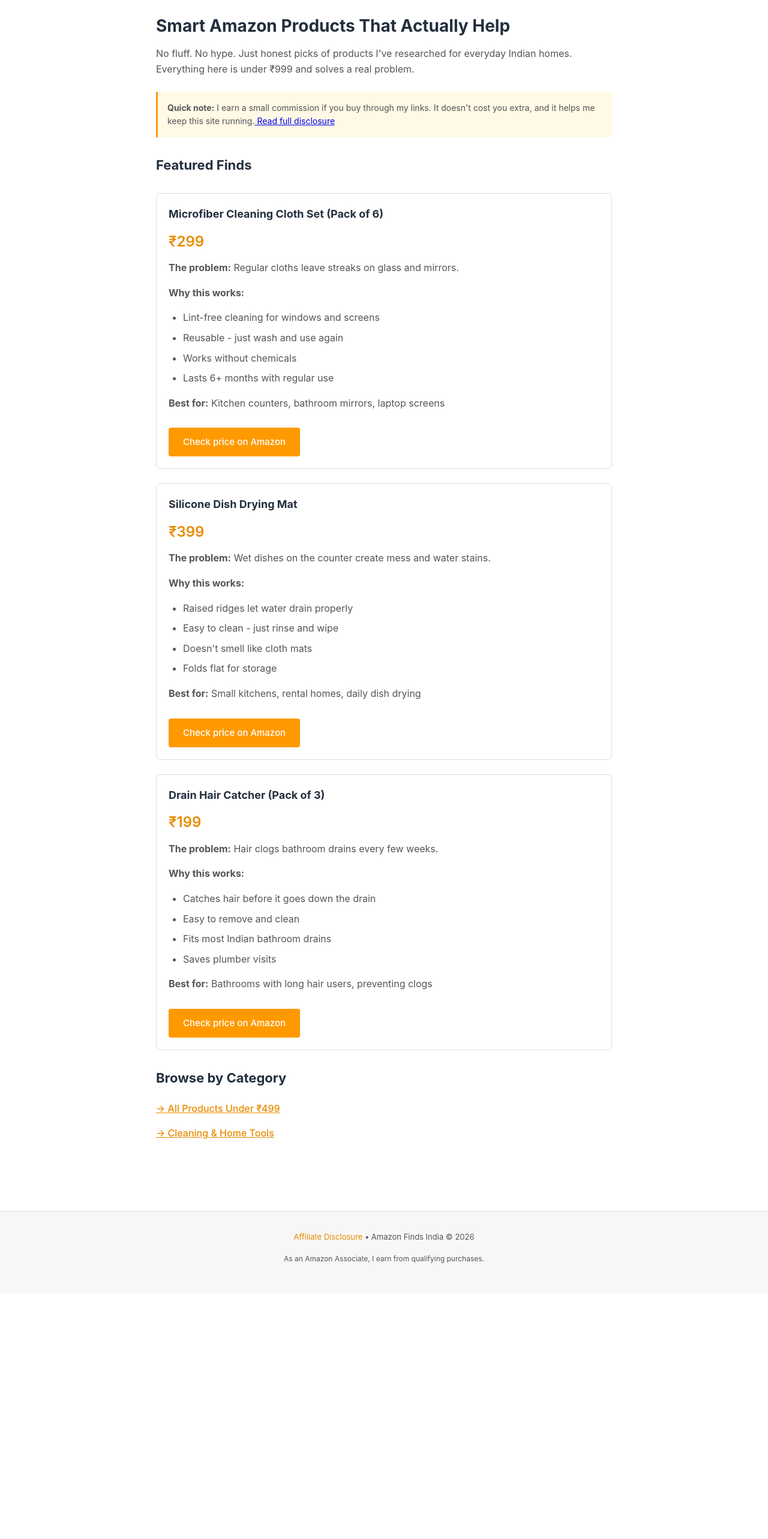
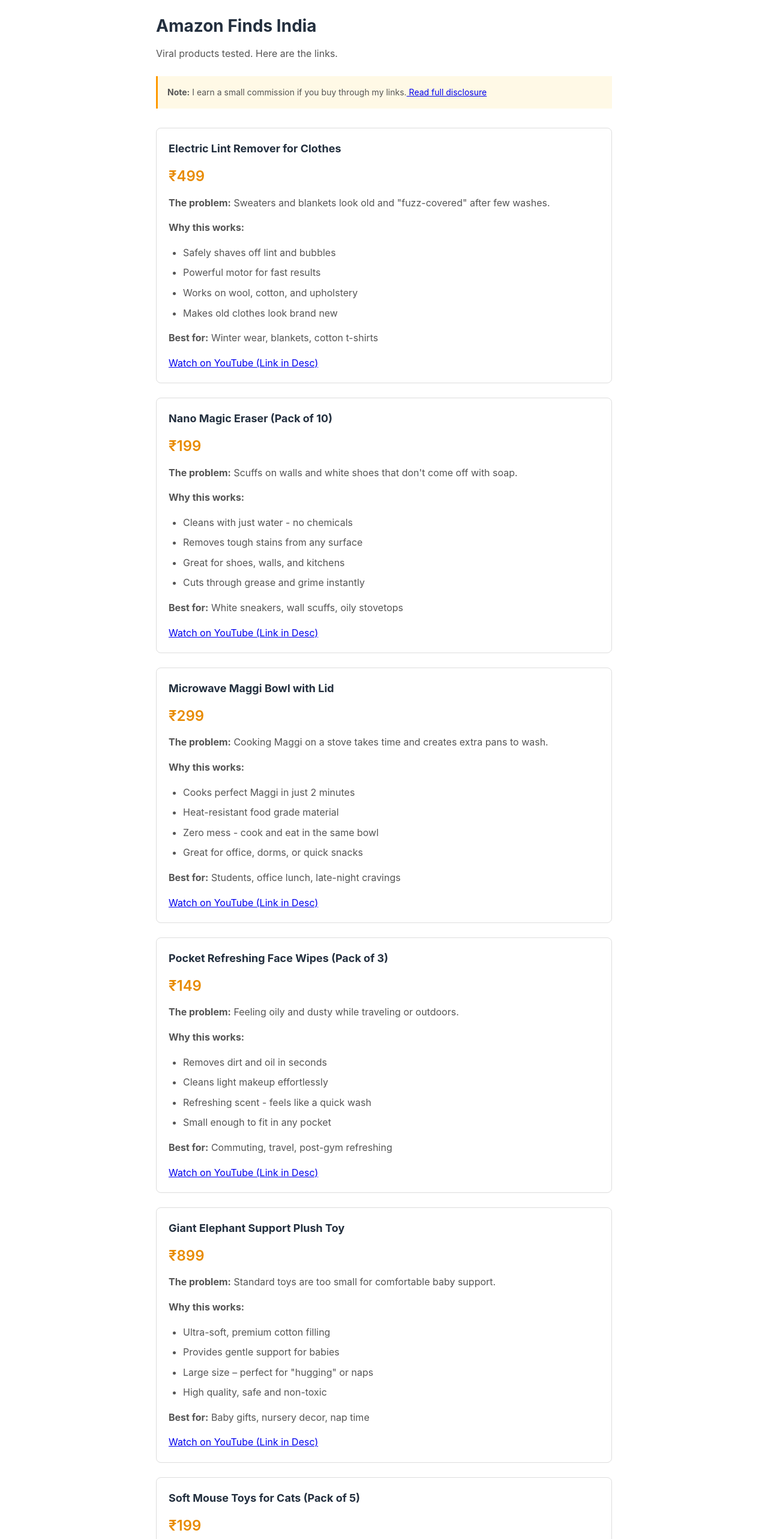
Before and after one commit to VaradScript/amazon-finds, a Next.js app: page / in a window 1280 px wide. Shown: the part 80-2646 px from the top of the page at 60% size. Before the commit the page ends 2236 px from the top, so only its background shows below. Built offline with nearby package versions, Linux system fonts and the light colour scheme.

Commit message:
Restore correct viral products content

```diff
--- a/app/page.tsx
+++ b/app/page.tsx
@@ -2,11 +2,11 @@ import type { Metadata } from 'next'
 import Link from 'next/link'
 
 export const metadata: Metadata = {
-    title: 'Amazon Finds India - Smart Daily Products Under ₹999',
-    description: 'Honest reviews of practical Amazon products that solve everyday problems. Cleaning tools, kitchen helpers, and home essentials.',
+    title: 'Amazon Finds India - Viral Products',
+    description: 'Honest reviews of viral Amazon products. Watch the tests and see for yourself.',
     openGraph: {
-        title: 'Amazon Finds India - Smart Daily Products',
-        description: 'Practical Amazon products for Indian homes',
+        title: 'Amazon Finds India - Viral Products',
+        description: 'Viral Amazon products tested',
         images: ['/og-home.png']
     }
 }
@@ -15,112 +15,184 @@ export default function Home() {
     return (
         <main>
             <div className="container">
-                <h1>Smart Amazon Products That Actually Help</h1>
+                <h1>Amazon Finds India</h1>
                 <p>
-                    No fluff. No hype. Just honest picks of products I've researched for everyday Indian homes.
-                    Everything here is under ₹999 and solves a real problem.
+                    Viral products tested. Here are the links.
                 </p>
 
                 <div className="disclosure">
-                    <strong>Quick note:</strong> I earn a small commission if you buy through my links.
-                    It doesn't cost you extra, and it helps me keep this site running.
+                    <strong>Note:</strong> I earn a small commission if you buy through my links.
                     <Link href="/disclosure"> Read full disclosure</Link>
                 </div>
 
-                <h2>Featured Finds</h2>
-
                 <div className="product-grid">
                     <div className="product-card">
-                        <h3>Microfiber Cleaning Cloth Set (Pack of 6)</h3>
-                        <p className="product-price">₹299</p>
+                        <h3>Electric Lint Remover for Clothes</h3>
+                        <p className="product-price">₹499</p>
 
-                        <p><strong>The problem:</strong> Regular cloths leave streaks on glass and mirrors.</p>
+                        <p><strong>The problem:</strong> Sweaters and blankets look old and "fuzz-covered" after few washes.</p>
 
                         <p><strong>Why this works:</strong></p>
                         <ul className="product-features">
-                            <li>Lint-free cleaning for windows and screens</li>
-                            <li>Reusable - just wash and use again</li>
-                            <li>Works without chemicals</li>
-                            <li>Lasts 6+ months with regular use</li>
+                            <li>Safely shaves off lint and bubbles</li>
+                            <li>Powerful motor for fast results</li>
+                            <li>Works on wool, cotton, and upholstery</li>
+                            <li>Makes old clothes look brand new</li>
                         </ul>
 
-                        <p><strong>Best for:</strong> Kitchen counters, bathroom mirrors, laptop screens</p>
+                        <p><strong>Best for:</strong> Winter wear, blankets, cotton t-shirts</p>
 
-                        <a
-                            href="https://amzn.to/YOUR-AFFILIATE-LINK"
-                            className="amazon-btn"
-                            target="_blank"
-                            rel="nofollow sponsored noopener"
-                        >
-                            Check price on Amazon
-                        </a>
+                        <div style={{ marginTop: '16px' }}>
+                            <a
+                                href="https://youtube.com/shorts/pAUfKtopKPU"
+                                target="_blank"
+                                rel="noopener"
+                                className="youtube-btn"
+                            >
+                                Watch on YouTube (Link in Desc)
+                            </a>
+                        </div>
                     </div>
 
                     <div className="product-card">
-                        <h3>Silicone Dish Drying Mat</h3>
-                        <p className="product-price">₹399</p>
+                        <h3>Nano Magic Eraser (Pack of 10)</h3>
+                        <p className="product-price">₹199</p>
 
-                        <p><strong>The problem:</strong> Wet dishes on the counter create mess and water stains.</p>
+                        <p><strong>The problem:</strong> Scuffs on walls and white shoes that don't come off with soap.</p>
 
                         <p><strong>Why this works:</strong></p>
                         <ul className="product-features">
-                            <li>Raised ridges let water drain properly</li>
-                            <li>Easy to clean - just rinse and wipe</li>
-                            <li>Doesn't smell like cloth mats</li>
-                            <li>Folds flat for storage</li>
+                            <li>Cleans with just water - no chemicals</li>
+                            <li>Removes tough stains from any surface</li>
+                            <li>Great for shoes, walls, and kitchens</li>
+                            <li>Cuts through grease and grime instantly</li>
                         </ul>
 
-                        <p><strong>Best for:</strong> Small kitchens, rental homes, daily dish drying</p>
+                        <p><strong>Best for:</strong> White sneakers, wall scuffs, oily stovetops</p>
 
-                        <a
-                            href="https://amzn.to/YOUR-AFFILIATE-LINK"
-                            className="amazon-btn"
-                            target="_blank"
-                            rel="nofollow sponsored noopener"
-                        >
-                            Check price on Amazon
-                        </a>
+                        <div style={{ marginTop: '16px' }}>
+                            <a
+                                href="https://youtube.com/shorts/HqT5pi_B-eo"
+                                target="_blank"
+                                rel="noopener"
+                                className="youtube-btn"
+                            >
+                                Watch on YouTube (Link in Desc)
+                            </a>
+                        </div>
                     </div>
 
                     <div className="product-card">
-                        <h3>Drain Hair Catcher (Pack of 3)</h3>
-                        <p className="product-price">₹199</p>
+                        <h3>Microwave Maggi Bowl with Lid</h3>
+                        <p className="product-price">₹299</p>
 
-                        <p><strong>The problem:</strong> Hair clogs bathroom drains every few weeks.</p>
+                        <p><strong>The problem:</strong> Cooking Maggi on a stove takes time and creates extra pans to wash.</p>
 
                         <p><strong>Why this works:</strong></p>
                         <ul className="product-features">
-                            <li>Catches hair before it goes down the drain</li>
-                            <li>Easy to remove and clean</li>
-                            <li>Fits most Indian bathroom drains</li>
-                            <li>Saves plumber visits</li>
+                            <li>Cooks perfect Maggi in just 2 minutes</li>
+                            <li>Heat-resistant food grade material</li>
+                            <li>Zero mess - cook and eat in the same bowl</li>
+                            <li>Great for office, dorms, or quick snacks</li>
                         </ul>
 
-                        <p><strong>Best for:</strong> Bathrooms with long hair users, preventing clogs</p>
+                        <p><strong>Best for:</strong> Students, office lunch, late-night cravings</p>
 
-                        <a
-                            href="https://amzn.to/YOUR-AFFILIATE-LINK"
-                            className="amazon-btn"
-                            target="_blank"
-                            rel="nofollow sponsored noopener"
-                        >
-                            Check price on Amazon
-                        </a>
+                        <div style={{ marginTop: '16px' }}>
+                            <a
+                                href="https://youtube.com/shorts/ZOi0UJpLA0s"
+                                target="_blank"
+                                rel="noopener"
+                                className="youtube-btn"
+                            >
+                                Watch on YouTube (Link in Desc)
+                            </a>
+                        </div>
                     </div>
-                </div>
 
-                <h2>Browse by Category</h2>
-                <div style={{ marginTop: '24px' }}>
-                    <p>
-                        <Link href="/under-499" style={{ color: '#E88B00', fontWeight: 500 }}>
-                            → All Products Under ₹499
-                        </Link>
-                    </p>
-                    <p>
-                        <Link href="/cleaning-tools" style={{ color: '#E88B00', fontWeight: 500 }}>
-                            → Cleaning & Home Tools
-                        </Link>
-                    </p>
+                    <div className="product-card">
+                        <h3>Pocket Refreshing Face Wipes (Pack of 3)</h3>
+                        <p className="product-price">₹149</p>
+
+                        <p><strong>The problem:</strong> Feeling oily and dusty while traveling or outdoors.</p>
+
+                        <p><strong>Why this works:</strong></p>
+                        <ul className="product-features">
+                            <li>Removes dirt and oil in seconds</li>
+                            <li>Cleans light makeup effortlessly</li>
+                            <li>Refreshing scent - feels like a quick wash</li>
+                            <li>Small enough to fit in any pocket</li>
+                        </ul>
+
+                        <p><strong>Best for:</strong> Commuting, travel, post-gym refreshing</p>
+
+                        <div style={{ marginTop: '16px' }}>
+                            <a
+                                href="https://youtube.com/shorts/usXeut_x2GE"
+                                target="_blank"
+                                rel="noopener"
+                                className="youtube-btn"
+                            >
+                                Watch on YouTube (Link in Desc)
+                            </a>
+                        </div>
+                    </div>
+
+                    <div className="product-card">
+                        <h3>Giant Elephant Support Plush Toy</h3>
+                        <p className="product-price">₹899</p>
+
+                        <p><strong>The problem:</strong> Standard toys are too small for comfortable baby support.</p>
+
+                        <p><strong>Why this works:</strong></p>
+                        <ul className="product-features">
+                            <li>Ultra-soft, premium cotton filling</li>
+                            <li>Provides gentle support for babies</li>
+                            <li>Large size – perfect for "hugging" or naps</li>
+                            <li>High quality, safe and non-toxic</li>
+                        </ul>
+
+                        <p><strong>Best for:</strong> Baby gifts, nursery decor, nap time</p>
+
+                        <div style={{ marginTop: '16px' }}>
+                            <a
+                                href="https://youtube.com/shorts/6Oh1uKNEFrY"
+                                target="_blank"
+                                rel="noopener"
+                                className="youtube-btn"
+                            >
+                                Watch on YouTube (Link in Desc)
+                            </a>
+                        </div>
+                    </div>
+
+                    <div className="product-card">
+                        <h3>Soft Mouse Toys for Cats (Pack of 5)</h3>
+                        <p className="product-price">₹199</p>
+
+                        <p><strong>The problem:</strong> Indoor pets getting bored and restless.</p>
+
+                        <p><strong>Why this works:</strong></p>
+                        <ul className="product-features">
+                            <li>Soft texture – easy for pets to carry</li>
+                            <li>Encourages natural chasing instincts</li>
+                            <li>High-quality materials – durable play</li>
+                            <li>Keep your pet active and happy</li>
+                        </ul>
+
+                        <p><strong>Best for:</strong> Cats, indoor pets, active play</p>
+
+                        <div style={{ marginTop: '16px' }}>
+                            <a
+                                href="https://youtube.com/shorts/AXCmnMsnzEI"
+                                target="_blank"
+                                rel="noopener"
+                                className="youtube-btn"
+                            >
+                                Watch on YouTube (Link in Desc)
+                            </a>
+                        </div>
+                    </div>
                 </div>
             </div>
         </main>
```
